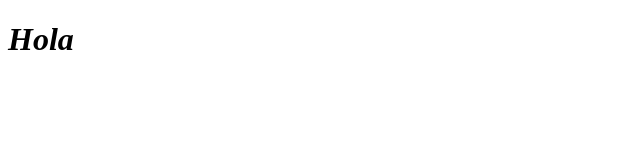
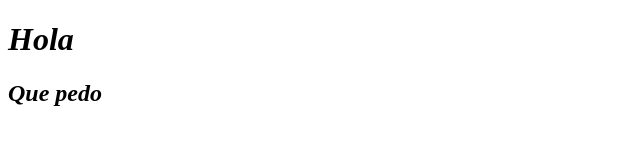
Before and after one commit to daphnezu87/practica_github, a plain HTML site: page index.html in a window 1280 px wide. Shown: the whole page, without its empty margins (0-640 px from the left). Drawn offline with Linux system fonts and the light colour scheme.

Commit message:
modificaciones

```diff
--- a/index.html
+++ b/index.html
@@ -9,6 +9,8 @@
 </head>
 <body>
     <h1>Hola</h1>
-
+    <div>
+        <h2>Que pedo</h2>
+    </div>
 </body>
 </html>
```
